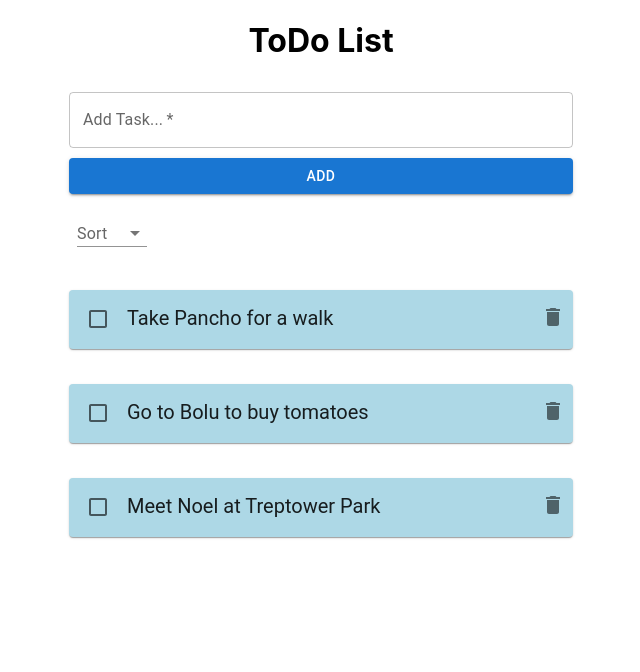
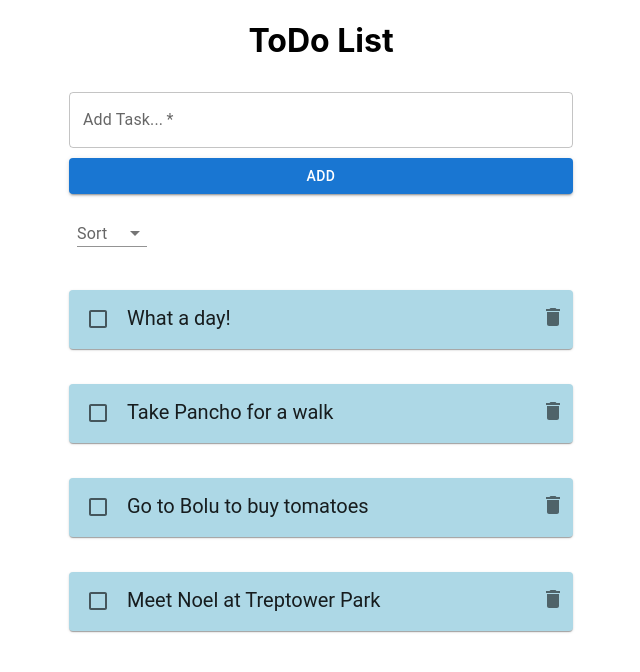
Before and after one commit to LauraPastor/todo-list, a React (Create React App) app: page / in a window 1280 px wide. Shown: the top 672 px of the page, without its empty margins (319-959 px from the left). Built offline with nearby package versions, Linux system fonts and the light colour scheme.

Commit message:
Add sort by functionality

```diff
--- a/src/App.js
+++ b/src/App.js
@@ -1,42 +1,84 @@
-
-import React, {useState} from "react";
-import { v4 } from "uuid";
-import { Container } from "@mui/material";
-import TodoForm from "./components/TodoForm";
-import TodoList from "./components/TodoList";
-import InitialList from "./mockdata/InitialList";
-import SortTodo from "./components/SortTodo";
-
+import React, { useState, useEffect } from 'react';
+import { v4 } from 'uuid';
+import {
+  Select,
+  MenuItem,
+  Container,
+  InputLabel,
+  FormControl,
+} from '@mui/material';
+import TodoForm from './components/TodoForm';
+import TodoList from './components/TodoList';
+import InitialList from './mockdata/InitialList';
 
 function App() {
-  const [todos, setTodos] = useState(InitialList)
+  const [todos, setTodos] = useState(InitialList);
 
   const checkTodo = (id) => {
-    setTodos(todos.map((todo) => {
-      if(todo.id === id)
-      todo.isCompleted = !todo.isCompleted
-      return todo
-    }))
-  }
+    console.log(id);
+    setTodos(
+      todos.map((todo) => {
+        if (todo.id === id) todo.isCompleted = !todo.isCompleted;
+        console.log(todo.isCompleted);
+        return todo;
+      })
+    );
+  };
 
   const deleteTodo = (id) => {
-    setTodos(todos.filter(todo => todo.id !== id ))
-  }
+    setTodos(todos.filter((todo) => todo.id !== id));
+  };
 
   const addTodo = (text) => {
     const newTodo = {
       id: v4(), //package that generate random ids
       title: text,
       isCompleted: false,
+      dateAdded: new Date().toISOString().slice(0, 10),
+    };
+    setTodos([...todos, newTodo]);
+  };
+
+  const renderSortSelection = () => (
+    <Container>
+      <FormControl variant='standard' sx={{ m: 1, minWidth: 70 }}>
+        <InputLabel>Sort</InputLabel>
+        <Select
+          label='Sort'
+          size='small'
+          value={sortBy}
+          onChange={handleChange}
+        >
+          <MenuItem value={'ALPHABETICALLY'}>Alphabetically</MenuItem>
+          <MenuItem value={'BY_DATE'}>by Date</MenuItem>
+        </Select>
+      </FormControl>
+    </Container>
+  );
+
+  const [sortBy, setSortBy] = useState('');
+  const handleChange = (event) => {
+    setSortBy(event.target.value);
+  };
+
+  useEffect(() => {
+    switch (sortBy) {
+      case 'ALPHABETICALLY':
+        return setTodos(todos.sort((a, b) => (b.title > a.title ? 1 : -1)));
+      case 'BY_DATE':
+        return setTodos(
+          todos.sort((a, b) => (a.dateAdded - b.dateAdded ? 1 : -1))
+        );
+      default:
+        return todos;
     }
-    setTodos([...todos, newTodo])
+  }, [sortBy]);
 
-  }
   return (
-    <Container maxWidth="sm">
-      <h1 style={{textAlign: 'center'}}>ToDo List</h1>
-      <TodoForm addTodo={addTodo}/>
-      <SortTodo />
+    <Container maxWidth='sm'>
+      <h1 style={{ textAlign: 'center' }}>ToDo List</h1>
+      <TodoForm addTodo={addTodo} />
+      {renderSortSelection()}
       <TodoList todos={todos} checkTodo={checkTodo} deleteTodo={deleteTodo} />
     </Container>
   );
--- a/src/components/SortTodo.jsx
+++ /dev/null
@@ -1,32 +0,0 @@
-import React, {useState} from 'react'
-import {Select, MenuItem, Container, InputLabel, FormControl} from '@mui/material'
-import InitialList from '../mockdata/InitialList'
-
-const SortTodo = (text, todo) => {
-
-    const [todos, setTodos] = useState(InitialList)
-    const [value, setValue] = useState()
-    const handleChange = (event) => {
-        setValue(event.target.value)
-    }
-    const sortAlph = (a ,b) => {
-        setTodos(todos.sort(todo => a.text < b.text))
-      }
-
-      const sortbyDate = (a ,b) => {
-        setTodos(todos.sort(todo => a.text < b.text))
-      }
-  return (
-    <Container>
-        <FormControl variant="standard" sx={{ m: 1, minWidth: 70 }} >
-         <InputLabel>Sort</InputLabel>
-        <Select label="Sort" size="small" value={value} onChange={handleChange}>
-            <MenuItem value={"sortAlph"} onChange={sortAlph}>Alphabetically</MenuItem>
-            <MenuItem value={"sortbyDate"} onChange={sortbyDate}>by Date</MenuItem>
-        </Select>
-        </FormControl>
-    </Container>
-  )
-}
-
-export default SortTodo
--- a/src/components/Todo.jsx
+++ b/src/components/Todo.jsx
@@ -1,22 +1,31 @@
-import React from 'react'
-import { Card, CardContent, Typography, Container, IconButton, Checkbox } from '@mui/material'
+import React from 'react';
+import {
+  Card,
+  CardContent,
+  Typography,
+  Container,
+  IconButton,
+  Checkbox,
+} from '@mui/material';
 import { Delete} from '@material-ui/icons'
 
-const Todo = ({title, checkTodo, id, isCompleted, deleteTodo }) => {
-    const markComplete = () => checkTodo(id)
-    const todoStyle = isCompleted ?  {textDecoration: "line-through"} : {textDecoration: "none"}
-    const delTodo = () => deleteTodo(id)
+const Todo = ({ title, checkTodo, id, isCompleted, deleteTodo, dateAdded }) => {
+  const markComplete = () => checkTodo(id);
+  const todoStyle = isCompleted
+    ? { textDecoration: 'line-through' }
+    : { textDecoration: 'none' };
+  const delTodo = () => deleteTodo(id);
   return (
     <div>
       <Container>
-            <Card style={{marginTop: 35, background: "lightblue" }}>
+        <Card style={{ marginTop: 35, background: 'lightblue' }}>
           <CardContent sx={{ margin: -2 }} style={{paddingBottom: 16}}>
-                    <Typography variant="h5" component="h2" style={todoStyle} sx={{ fontSize: 20 }}>
+            <Typography variant='h5' component='h2' style={todoStyle} sx={{ fontSize: 20 }}>
               <IconButton onClick={markComplete}>
-                            <Checkbox  color='primary' style={{paddingBottom: 10}}/>
+                <Checkbox color='primary' style={{paddingBottom: 10}}/>
               </IconButton>
               {title}
-                        <IconButton style={{float: 'right', paddingTop: 15}} onClick={delTodo}>
+              <IconButton style={{ float: 'right' , paddingTop: 15}} onClick={delTodo}>
                 <Delete />
               </IconButton>
             </Typography>
@@ -24,7 +33,7 @@ const Todo = ({title, checkTodo, id, isCompleted, deleteTodo }) => {
         </Card>
       </Container>
     </div>
-  )
-}
+  );
+};
 
-export default Todo
+export default Todo;
--- a/src/components/TodoList.jsx
+++ b/src/components/TodoList.jsx
@@ -1,10 +1,10 @@
-import React from 'react'
-import Todo from './Todo'
+import React from 'react';
+import Todo from './Todo';
 
-const TodoList = ({todos, checkTodo, deleteTodo, sortAlph}) => {
+const TodoList = ({ todos, checkTodo, deleteTodo, sortTodo }) => {
   return (
     <div>
-      {todos.map(todo =>  (
+      {todos.map((todo) => (
         <Todo
           key={todo.id}
           title={todo.title}
@@ -12,13 +12,11 @@ const TodoList = ({todos, checkTodo, deleteTodo, sortAlph}) => {
           id={todo.id}
           isCompleted={todo.isCompleted}
           deleteTodo={deleteTodo}
-            // sortAlph={sortAlph}
+          sortTodo={sortTodo}
         />
+      ))}
+    </div>
+  );
+};
 
-        ))}
-
-    </div>
-  )
-}
-
-export default TodoList
+export default TodoList;
--- a/src/mockdata/InitialList.js
+++ b/src/mockdata/InitialList.js
@@ -1,16 +1,28 @@
-export default [
+const initialList = [
   {
     id: 1,
-      title: "Take Pancho for a walk",
+    title: 'What a day!',
     isCompleted: false,
+    dateAdded: '2022-02-15',
   },
   {
     id: 2,
-      title: "Go to Bolu to buy tomatoes",
+    title: 'Take Pancho for a walk',
     isCompleted: false,
+    dateAdded: '2022-02-16',
   },
   {
     id: 3,
-      title: "Meet Noel at Treptower Park",
+    title: 'Go to Bolu to buy tomatoes',
     isCompleted: false,
-    },]
+    dateAdded: '2022-02-17',
+  },
+  {
+    id: 4,
+    title: 'Meet Noel at Treptower Park',
+    isCompleted: false,
+    dateAdded: '2022-02-18',
+  },
+];
+
+export default initialList;
```
Lines whose indentation alone changed are shown as unchanged.
